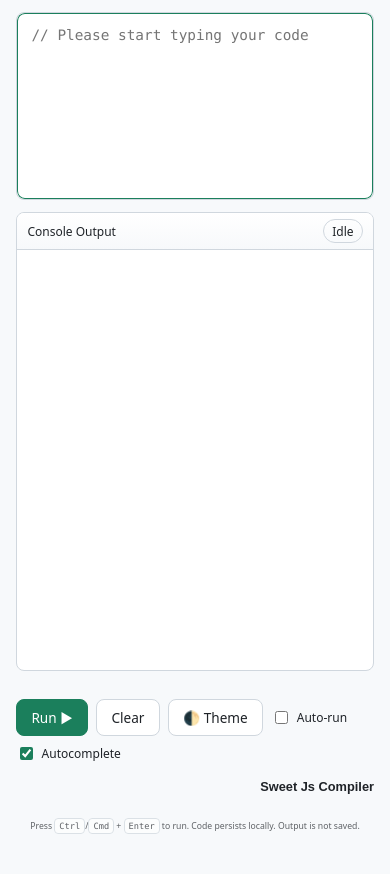
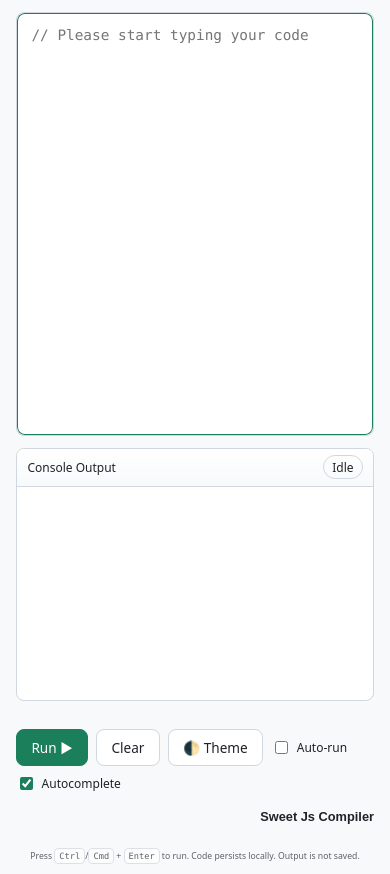
Before and after one commit to chhatrapati295/sweet-js-compiler, a plain HTML site: page index.html in a window 390 px wide. Before the commit the page ends 844 px from the top, so only its background shows below. Drawn offline with Linux system fonts and the light colour scheme.

Commit message:
FIX: mobile input size

```diff
--- a/style.css
+++ b/style.css
@@ -121,7 +121,7 @@ label.toggle input {
     grid-template-columns: 1fr;
   }
   .output-pane {
-    min-height: 40vh;
+    min-height: 30vh;
   }
   .app-header {
     flex-direction: column;
@@ -150,6 +150,7 @@ textarea#codeinput {
   flex: 1;
   width: 100%;
   resize: none;
+  min-height: 50vh;
   padding: 0.75rem 0.9rem;
   font-family: var(--font-mono);
   font-size: 0.9rem;
```
